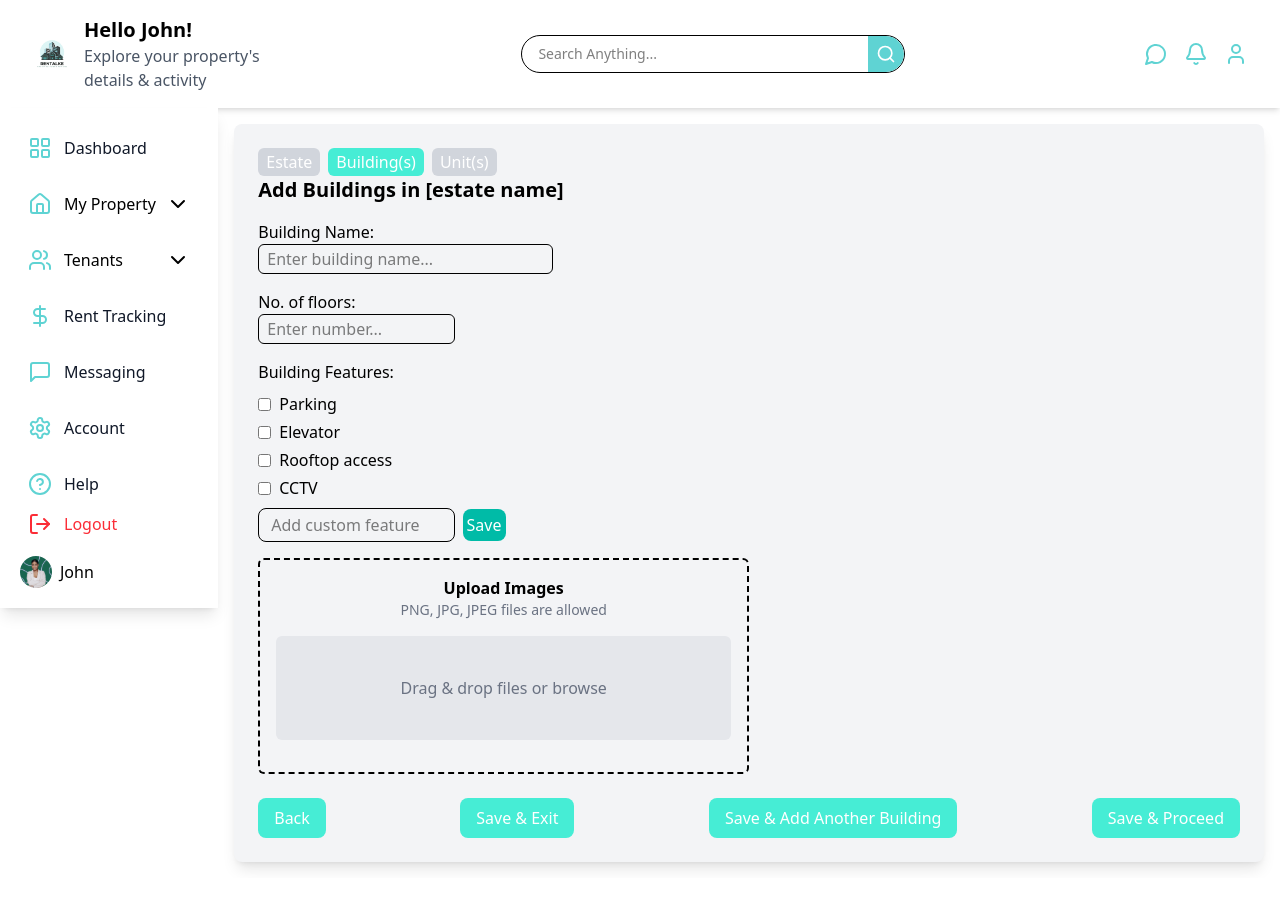
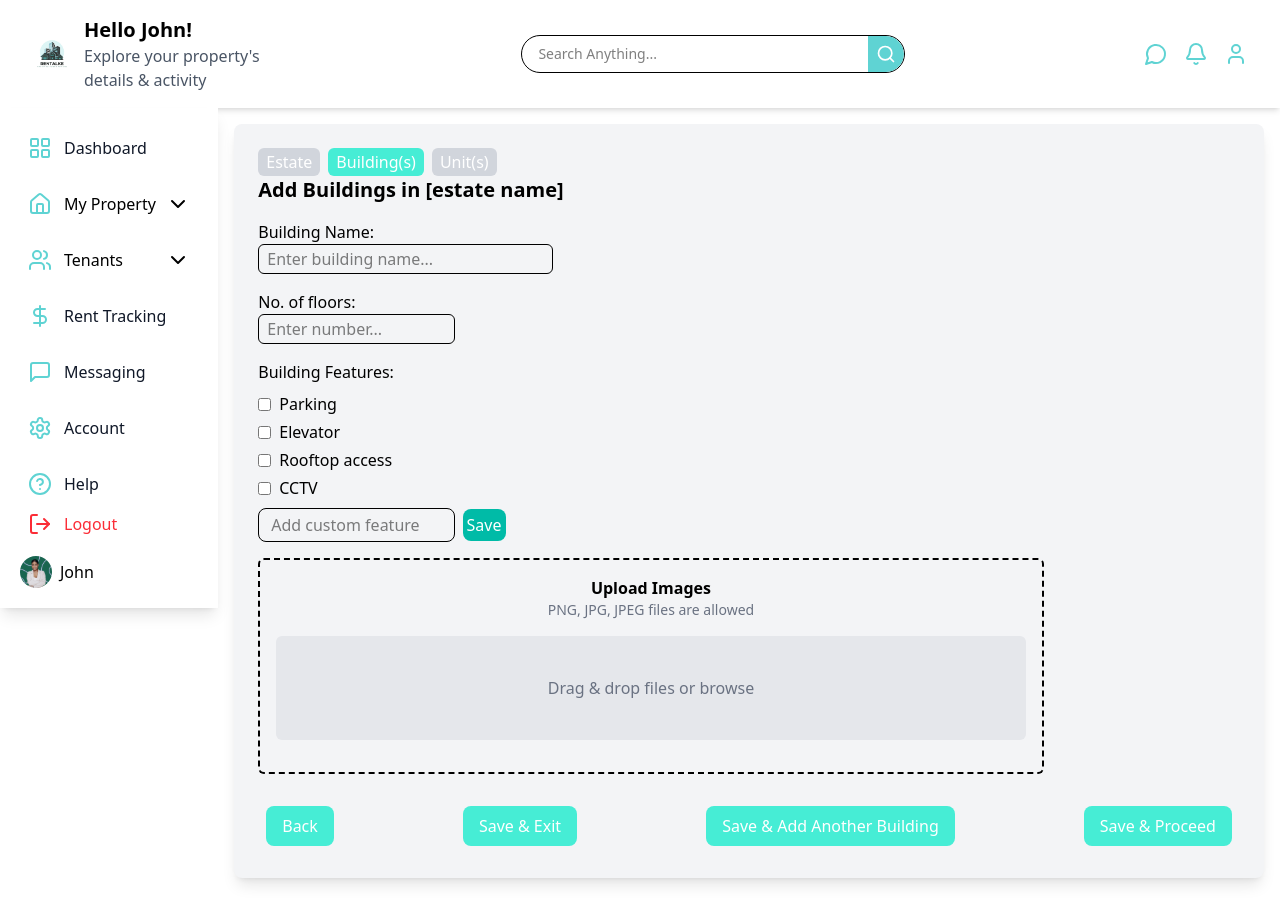
Before and after one commit to vickyee-bot/hunting_app, a React (Vite) app: page /add-building in a window 1280 px wide. Before the commit the page ends 878 px from the top, so only its background shows below. Built offline with nearby package versions, Linux system fonts and the light colour scheme.

Commit message:
hunting app

```diff
--- a/src/components/MultipleEntryForm.jsx
+++ b/src/components/MultipleEntryForm.jsx
@@ -25,14 +25,14 @@ const MultipleEntryForm = () => {
   };
 
   return (
-    <div className="bg-white p-6 rounded-lg shadow-md">
+    <div className="bg-white p-6 rounded-lg shadow-md sm:w-full">
       <p className="text-sm text-gray-600 mb-2">
         (Recommended for large buildings with similar units)
       </p>
       <div className="space-y-3">
         <input
           type="number"
-          className="w-[30%] p-2 border rounded"
+          className="w-[30%] sm:w-full p-2 border rounded"
           placeholder="Enter the number of units..."
           value={unitCount}
           onChange={(e) => setUnitCount(e.target.value)}
--- a/src/pages/AddBuilding.jsx
+++ b/src/pages/AddBuilding.jsx
@@ -18,7 +18,7 @@ const AddBuilding = () => {
   };
 
   return (
-    <div className="w-full bg-gray-100 p-6 rounded-lg shadow-lg">
+    <div className="w-full bg-gray-100 p-6 rounded-lg shadow-lg mb-8">
       {/* Tabs
       <div className="flex space-x-2 mb-4">
         {["Estate", "Buildings", "Units"].map((tab) => (
@@ -108,26 +108,26 @@ const AddBuilding = () => {
         </div>
 
         {/* Image Upload */}
-        <div className="mt-4 w-[50%]">
+        <div className="mt-4 w-[80%]">
           <ImageUploader />
         </div>
 
         {/* Buttons */}
-        <div className="flex justify-between mt-6">
+        <div className="flex flex-wrap justify-between mt-6">
           <a href="/add-estate">
-            <button className="bg-teal-300 text-white px-4 py-2 rounded-lg hover:bg-teal-600">
+            <button className="bg-teal-300 text-white px-4 py-2 rounded-lg hover:bg-teal-600 m-2">
               Back
             </button>
           </a>
 
-          <button className="bg-teal-300 text-white px-4 py-2 rounded-lg hover:bg-teal-600">
+          <button className="bg-teal-300 text-white px-4 py-2 rounded-lg hover:bg-teal-600 m-2">
             Save & Exit
           </button>
-          <button className="bg-teal-300 text-white px-4 py-2 rounded-lg hover:bg-teal-600">
+          <button className="bg-teal-300 text-white px-4 py-2 rounded-lg hover:bg-teal-600 m-2">
             Save & Add Another Building
           </button>
           <a href="/add-units">
-            <button className="bg-teal-300 text-white px-4 py-2 rounded-lg hover:bg-teal-600">
+            <button className="bg-teal-300 text-white px-4 py-2 rounded-lg hover:bg-teal-600 m-2">
               Save & Proceed
             </button>
           </a>
--- a/src/pages/AddUnits.jsx
+++ b/src/pages/AddUnits.jsx
@@ -6,7 +6,7 @@ const AddUnits = () => {
   const [entryMode, setEntryMode] = useState("multiple"); // "multiple" or "single"
 
   return (
-    <div className="w-full p-6 bg-gray-100 rounded-lg shadow-lg">
+    <div className="w-full p-6 bg-gray-100 rounded-lg shadow-lg mb-8 sm:w-full sm:p-0">
       {/* Navigation Tabs */}
       <div>
         <a href="/add-estate">
```
